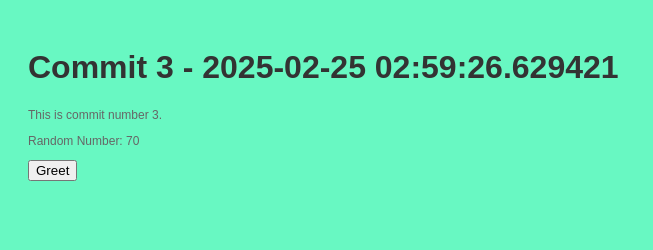
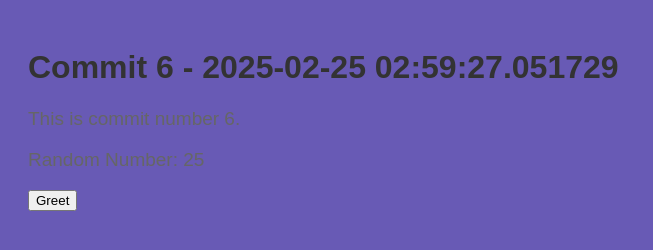
Before and after one commit to legbald0d/myrep-repo-20250225025924, a plain HTML site: page index.html in a window 1280 px wide. Shown: the whole page, without its empty margins (0-653 px from the left). Drawn offline with Linux system fonts and the light colour scheme.

Commit message:
📝 Commit 6 with HTML, CSS, and JS

```diff
--- a/index.html
+++ b/index.html
@@ -2,13 +2,13 @@
     <!DOCTYPE html>
     <html>
     <head>
-        <title>Commit 3 - 2025-02-25 02:59:26.629421</title>
+        <title>Commit 6 - 2025-02-25 02:59:27.051729</title>
         <link rel="stylesheet" href="style.css">
     </head>
     <body>
-        <h1>Commit 3 - 2025-02-25 02:59:26.629421</h1>
-        <p>This is commit number 3.</p>
-        <p>Random Number: 70</p>
+        <h1>Commit 6 - 2025-02-25 02:59:27.051729</h1>
+        <p>This is commit number 6.</p>
+        <p>Random Number: 25</p>
         <button onclick="greet()">Greet</button>
         <script src="script.js"></script>
     </body>
--- a/script.js
+++ b/script.js
@@ -2,4 +2,4 @@
     function greet() {
         alert('Hello from commit ' + commitNumber + '!');
     }
-    var commitNumber = 3;
+    var commitNumber = 6;
--- a/style.css
+++ b/style.css
@@ -1,7 +1,7 @@
 
     body {
         font-family: Arial, sans-serif;
-        background-color: #68f8c2;
+        background-color: #685ab5;
         padding: 20px;
     }
     h1 {
@@ -9,5 +9,5 @@
     }
     p {
         color: #666;
-        font-size: 12px;
+        font-size: 19px;
     }
```
